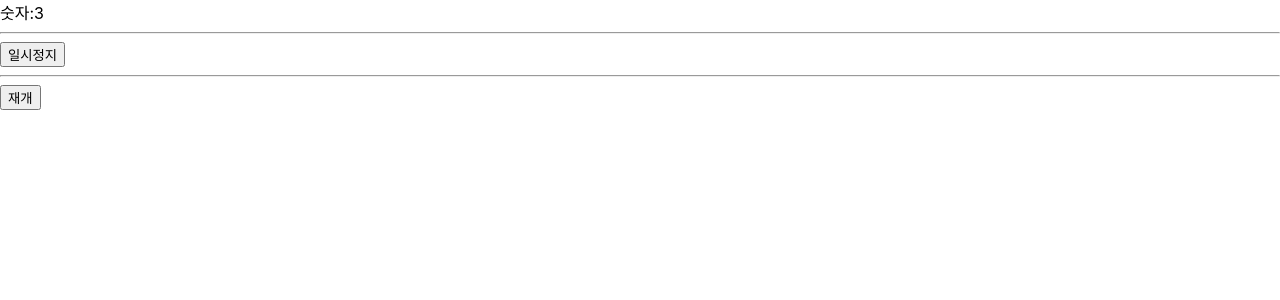
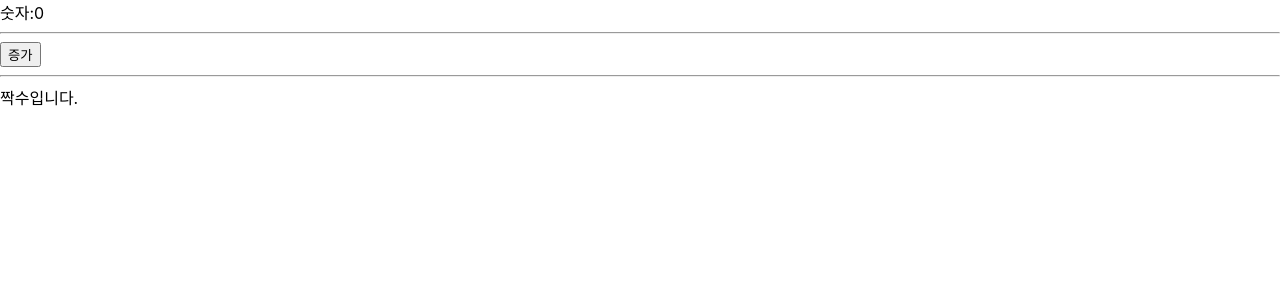
Before and after one commit to youmy028/reacr-proj, a React (Create React App) app: page / in a window 1280 px wide. Shown: the top 300 px of the page. Built offline with nearby package versions, Linux system fonts and the light colour scheme.

Commit message:
JSX 조각을 별도의 변수로 분리

```diff
--- a/src/App.js
+++ b/src/App.js
@@ -1,8 +1,11 @@
 import StopWatch from './StopWatch'
-
+import NumberCounter from './NumberCounter'
 function App() {
   return (
-    <StopWatch/>
+    <>
+      {/* <StopWatch/> */}
+      <NumberCounter/>
+    </>
   );
 }
 
--- /dev/null
+++ b/src/NumberCounter.js
@@ -0,0 +1,23 @@
+import React, {useState} from "react";
+
+function NumberCounter(){
+  const [no, setNo] = useState(0);
+
+  const noIsEvenDiv = (
+    <>
+      <hr/>
+      <span>짝수입니다.</span>
+    </>
+  )
+
+  return(
+    <>
+      숫자:{no}
+      <hr/>
+      <button onClick={()=>setNo(no+1)}>증가</button>
+      {noIsEvenDiv}
+    </>
+  );
+}
+
+export default NumberCounter;
--- a/src/index.css
+++ b/src/index.css
@@ -1,3 +1,4 @@
+
 body {
   margin: 0;
   font-family: -apple-system, BlinkMacSystemFont, 'Segoe UI', 'Roboto', 'Oxygen',
```
